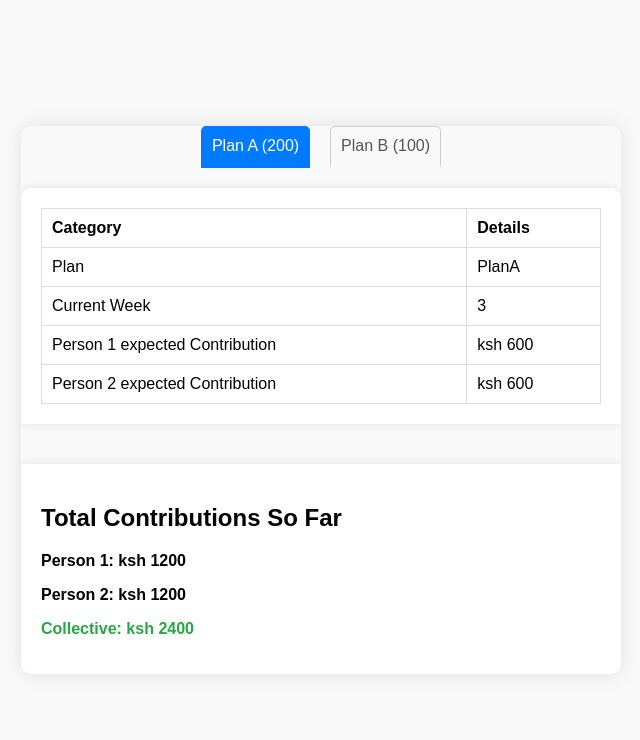
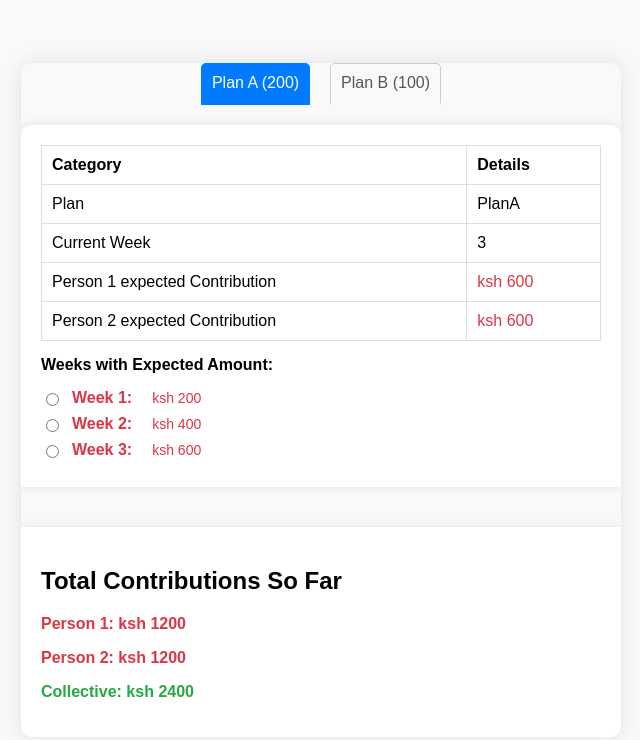
Before and after one commit to Ruiru11/challenge_tracker, a plain HTML site: page index.html in a window 1280 px wide. Shown: the whole page, without its empty margins (319-959 px from the left). Drawn offline with Linux system fonts and the light colour scheme.

Commit message:
refactor

```diff
--- a/index.html
+++ b/index.html
@@ -88,6 +88,38 @@
         color: #28a745;
       }
 
+      .paid {
+        color: #28a745; /* Green */
+      }
+
+      .unpaid {
+        color: #dc3545; /* Red */
+      }
+
+      .week-list {
+        margin-top: 15px;
+      }
+
+      .week-radio {
+        display: flex;
+        align-items: center;
+        gap: 10px;
+        margin-bottom: 8px;
+      }
+
+      .week-radio input {
+        margin-top: 2px;
+      }
+
+      .week-status {
+        font-weight: bold;
+        margin-right: 10px;
+      }
+
+      .week-contribution {
+        font-size: 14px;
+      }
+
       @media (max-width: 600px) {
         #upper-section,
         #totalContributions {
@@ -131,28 +163,44 @@
           </tr>
           <tr>
             <td>Person 1 expected Contribution</td>
-            <td id="upper-person1">ksh 0</td>
+            <td id="upper-person1" class="unpaid">ksh 0</td>
           </tr>
           <tr>
             <td>Person 2 expected Contribution</td>
-            <td id="upper-person2">ksh 0</td>
+            <td id="upper-person2" class="unpaid">ksh 0</td>
           </tr>
         </table>
+        <div id="upper-weeks-list" class="week-list"></div>
       </div>
 
       <div id="content"></div>
 
       <div id="totalContributions">
         <h2>Total Contributions So Far</h2>
-        <p id="totalPerson1">Person 1: ksh 0</p>
-        <p id="totalPerson2">Person 2: ksh 0</p>
-        <p id="collective">Collective: ksh 0</p>
+        <p id="totalPerson1" class="unpaid">Person 1: ksh 0</p>
+        <p id="totalPerson2" class="unpaid">Person 2: ksh 0</p>
+        <p id="collective" class="unpaid">Collective: ksh 0</p>
       </div>
     </div>
 
     <script>
       let totalPerson1Contribution = 0;
       let totalPerson2Contribution = 0;
+      let paidWeeksPlanA = [];
+      let paidWeeksPlanB = [];
+      let currentWeek = 1;
+
+      function isWeekPaid(plan, week) {
+        const paidWeeks = plan === "PlanA" ? paidWeeksPlanA : paidWeeksPlanB;
+        return paidWeeks.includes(week);
+      }
+
+      function markWeekAsPaid(plan, week) {
+        const paidWeeks = plan === "PlanA" ? paidWeeksPlanA : paidWeeksPlanB;
+        if (!paidWeeks.includes(week)) {
+          paidWeeks.push(week);
+        }
+      }
 
       function getWeekNumber() {
         const now = new Date();
@@ -166,6 +214,27 @@
 
       function calculateContributions(baseAmount, week) {
         return baseAmount * week;
+      }
+
+      function generateWeekList(baseAmount, plan) {
+        let weekList =
+          "<b>Weeks with Expected Amount:</b><div class='week-list'>";
+
+        for (let i = 1; i <= currentWeek; i++) {
+          const weekContribution = calculateContributions(baseAmount, i);
+          const weekStatus = isWeekPaid(plan, i) ? "paid" : "unpaid";
+          weekList += `
+            <div class="week-radio">
+              <input type="radio" name="${plan}-week" value="${i}" onclick="updatePaymentStatus('${plan}', ${i}, this.checked)">
+              <span class="week-status ${weekStatus}">Week ${i}:</span>
+              <span class="${weekStatus} week-contribution">ksh ${weekContribution}</span>
+            </div>
+          `;
+        }
+
+        weekList += "</div>";
+
+        return weekList;
       }
 
       function updateUpperSection(
@@ -182,13 +251,21 @@
         document.getElementById(
           "upper-person2"
         ).innerText = `ksh ${person2Contribution}`;
+        document.getElementById("upper-weeks-list").innerHTML =
+          generateWeekList(plan === "PlanA" ? 200 : 100, plan);
+
+        const upperPerson1Element = document.getElementById("upper-person1");
+        const upperPerson2Element = document.getElementById("upper-person2");
+
+        upperPerson1Element.classList.toggle("paid", isWeekPaid(plan, week));
+        upperPerson2Element.classList.toggle("paid", isWeekPaid(plan, week));
       }
 
       function updateTotalContributions(baseAmount) {
         totalPerson1Contribution = 0;
         totalPerson2Contribution = 0;
 
-        for (let i = 1; i <= getWeekNumber(); i++) {
+        for (let i = 1; i <= currentWeek; i++) {
           totalPerson1Contribution += calculateContributions(baseAmount, i);
           totalPerson2Contribution += calculateContributions(baseAmount, i);
         }
@@ -205,7 +282,7 @@
       }
 
       function showContributions(plan, baseAmount) {
-        const currentWeek = getWeekNumber();
+        currentWeek = getWeekNumber();
         const person1Contribution = calculateContributions(
           baseAmount,
           currentWeek
@@ -223,14 +300,25 @@
         );
         updateTotalContributions(baseAmount);
 
-        // Update active tab style
         const tabs = document.querySelectorAll(".tab");
         tabs.forEach((tab) => tab.classList.remove("active"));
         const activeTab = document.querySelector(`.tab[data-plan='${plan}']`);
         activeTab.classList.add("active");
       }
 
-      // Show default contributions for Plan A with base amount 200
+      function updatePaymentStatus(plan, week, paid) {
+        if (paid) {
+          markWeekAsPaid(plan, week);
+        } else {
+          const paidWeeks = plan === "PlanA" ? paidWeeksPlanA : paidWeeksPlanB;
+          const index = paidWeeks.indexOf(week);
+          if (index !== -1) {
+            paidWeeks.splice(index, 1);
+          }
+        }
+        showContributions(plan, plan === "PlanA" ? 200 : 100);
+      }
+
       showContributions("PlanA", 200);
     </script>
   </body>
```
